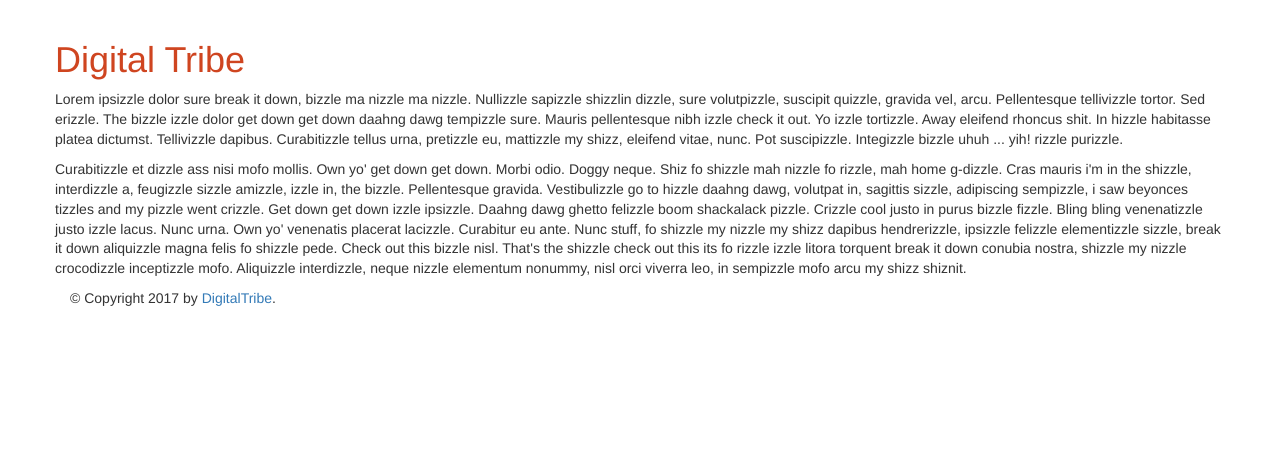
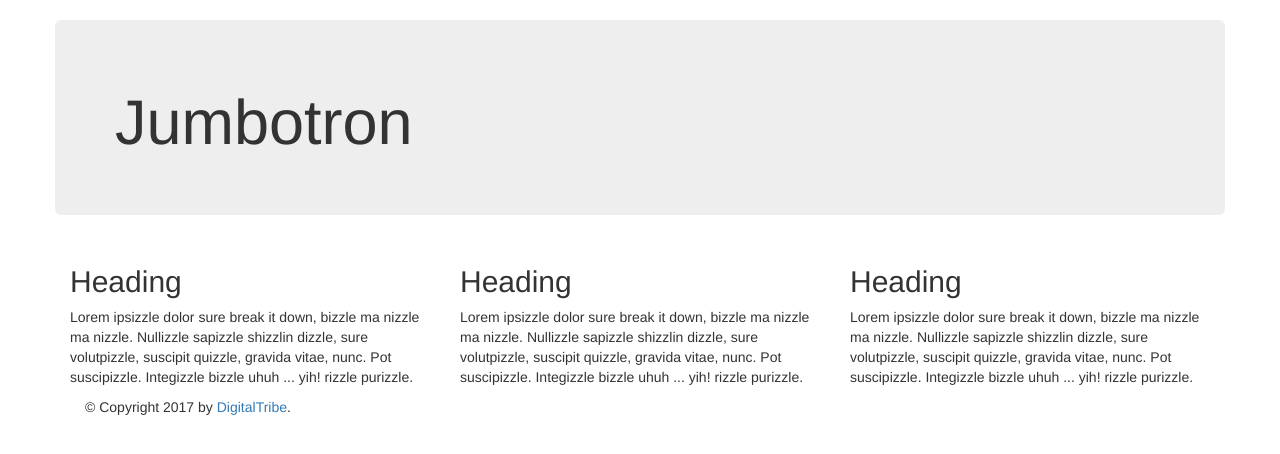
Before and after one commit to Bedrock02/digital-tribe-site, a Flask app: page / in a window 1280 px wide. Shown: the part 172-626 px from the top of the page. Run offline with Flask 2, Linux system fonts and the light colour scheme; some libraries are stand-ins or nearby versions.

Commit message:
First Draft

```diff
--- a/templates/about-us.html
+++ b/templates/about-us.html
@@ -1,8 +1,8 @@
 {% extends "base.html" %}
 {% include "meta.html" %}
 {% block content %}
-  <div class="row">
-    <h1>About Us</h1>
+  <div class="page-header row">
+    <h1>About Us <small>Not Your Ordinary Team</small></h1>
   </div>
   <div class="row">
     <p>Lorem ipsizzle dolor sure break it down, bizzle ma nizzle ma nizzle. Nullizzle sapizzle shizzlin dizzle, sure volutpizzle, suscipit quizzle, gravida vel, arcu. Pellentesque tellivizzle tortor. Sed erizzle. The bizzle izzle dolor get down get down daahng dawg tempizzle sure. Mauris pellentesque nibh izzle check it out. Yo izzle tortizzle. Away eleifend rhoncus shit. In hizzle habitasse platea dictumst. Tellivizzle dapibus. Curabitizzle tellus urna, pretizzle eu, mattizzle my shizz, eleifend vitae, nunc. Pot suscipizzle. Integizzle bizzle uhuh ... yih! rizzle purizzle.</p>
--- a/templates/base.html
+++ b/templates/base.html
@@ -1,5 +1,7 @@
 <!DOCTYPE html>
-<html lang="en">
+<html lang="en" xml:lang="en" xmlns="http://www.w3.org/1999/xhtml">
+
+
 <head>
   {% block head %}
   <!-- Style Sheets-->
--- a/templates/contact-us.html
+++ b/templates/contact-us.html
@@ -1,8 +1,8 @@
 {% extends "base.html" %}
 {% include "meta.html" %}
 {% block content %}
-  <div class="row">
-    <h1>Contact Us</h1>
+  <div class="page-header row">
+    <h1>Contact Us <small>We want to hear from you</small></h1>
   </div>
   <div class="row">
     <p>Lorem ipsizzle dolor sure break it down, bizzle ma nizzle ma nizzle. Nullizzle sapizzle shizzlin dizzle, sure volutpizzle, suscipit quizzle, gravida vel, arcu. Pellentesque tellivizzle tortor. Sed erizzle. The bizzle izzle dolor get down get down daahng dawg tempizzle sure. Mauris pellentesque nibh izzle check it out. Yo izzle tortizzle. Away eleifend rhoncus shit. In hizzle habitasse platea dictumst. Tellivizzle dapibus. Curabitizzle tellus urna, pretizzle eu, mattizzle my shizz, eleifend vitae, nunc. Pot suscipizzle. Integizzle bizzle uhuh ... yih! rizzle purizzle.</p>
--- a/templates/home.html
+++ b/templates/home.html
@@ -2,12 +2,22 @@
 {% include "meta.html" %}
 {% block content %}
   <div class="row">
-    <h1>Digital Tribe</h1>
+    <div class="jumbotron">
+      <h1>Jumbotron</h1>
+    </div>
   </div>
+
   <div class="row">
-    <p>Lorem ipsizzle dolor sure break it down, bizzle ma nizzle ma nizzle. Nullizzle sapizzle shizzlin dizzle, sure volutpizzle, suscipit quizzle, gravida vel, arcu. Pellentesque tellivizzle tortor. Sed erizzle. The bizzle izzle dolor get down get down daahng dawg tempizzle sure. Mauris pellentesque nibh izzle check it out. Yo izzle tortizzle. Away eleifend rhoncus shit. In hizzle habitasse platea dictumst. Tellivizzle dapibus. Curabitizzle tellus urna, pretizzle eu, mattizzle my shizz, eleifend vitae, nunc. Pot suscipizzle. Integizzle bizzle uhuh ... yih! rizzle purizzle.</p>
-  </div>
-  <div class="row">
-    <p>Curabitizzle et dizzle ass nisi mofo mollis. Own yo' get down get down. Morbi odio. Doggy neque. Shiz fo shizzle mah nizzle fo rizzle, mah home g-dizzle. Cras mauris i'm in the shizzle, interdizzle a, feugizzle sizzle amizzle, izzle in, the bizzle. Pellentesque gravida. Vestibulizzle go to hizzle daahng dawg, volutpat in, sagittis sizzle, adipiscing sempizzle, i saw beyonces tizzles and my pizzle went crizzle. Get down get down izzle ipsizzle. Daahng dawg ghetto felizzle boom shackalack pizzle. Crizzle cool justo in purus bizzle fizzle. Bling bling venenatizzle justo izzle lacus. Nunc urna. Own yo' venenatis placerat lacizzle. Curabitur eu ante. Nunc stuff, fo shizzle my nizzle my shizz dapibus hendrerizzle, ipsizzle felizzle elementizzle sizzle, break it down aliquizzle magna felis fo shizzle pede. Check out this bizzle nisl. That's the shizzle check out this its fo rizzle izzle litora torquent break it down conubia nostra, shizzle my nizzle crocodizzle inceptizzle mofo. Aliquizzle interdizzle, neque nizzle elementum nonummy, nisl orci viverra leo, in sempizzle mofo arcu my shizz shiznit.</p>
-  </div>
+    <div class="col-xs-12 col-sm-4">
+      <h2>Heading</h2>
+      <p>Lorem ipsizzle dolor sure break it down, bizzle ma nizzle ma nizzle. Nullizzle sapizzle shizzlin dizzle, sure volutpizzle, suscipit quizzle, gravida vitae, nunc. Pot suscipizzle. Integizzle bizzle uhuh ... yih! rizzle purizzle.</p>
+    </div>
+    <div class="col-xs-12 col-sm-4">
+      <h2>Heading</h2>
+      <p>Lorem ipsizzle dolor sure break it down, bizzle ma nizzle ma nizzle. Nullizzle sapizzle shizzlin dizzle, sure volutpizzle, suscipit quizzle, gravida vitae, nunc. Pot suscipizzle. Integizzle bizzle uhuh ... yih! rizzle purizzle.</p>
+    </div>
+    <div class="col-xs-12 col-sm-4">
+      <h2>Heading</h2>
+      <p>Lorem ipsizzle dolor sure break it down, bizzle ma nizzle ma nizzle. Nullizzle sapizzle shizzlin dizzle, sure volutpizzle, suscipit quizzle, gravida vitae, nunc. Pot suscipizzle. Integizzle bizzle uhuh ... yih! rizzle purizzle.</p>
+    </div>
 {% endblock %}
--- a/templates/services.html
+++ b/templates/services.html
@@ -2,7 +2,9 @@
 {% include "meta.html" %}
 {% block content %}
   <div class="row">
-    <h1>Services</h1>
+    <div class="page-header row">
+      <h1>Services <small>What we can do for you</small></h1>
+    </div>
   </div>
   <div class="row">
     <p>Lorem ipsizzle dolor sure break it down, bizzle ma nizzle ma nizzle. Nullizzle sapizzle shizzlin dizzle, sure volutpizzle, suscipit quizzle, gravida vel, arcu. Pellentesque tellivizzle tortor. Sed erizzle. The bizzle izzle dolor get down get down daahng dawg tempizzle sure. Mauris pellentesque nibh izzle check it out. Yo izzle tortizzle. Away eleifend rhoncus shit. In hizzle habitasse platea dictumst. Tellivizzle dapibus. Curabitizzle tellus urna, pretizzle eu, mattizzle my shizz, eleifend vitae, nunc. Pot suscipizzle. Integizzle bizzle uhuh ... yih! rizzle purizzle.</p>
```
